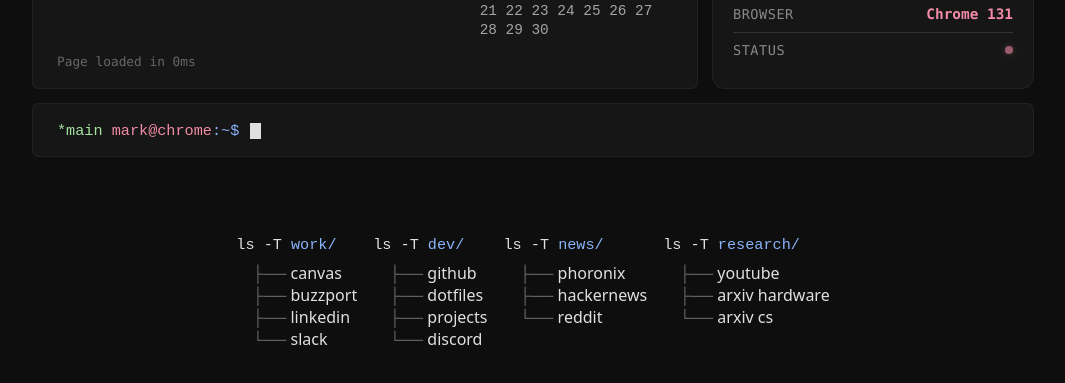
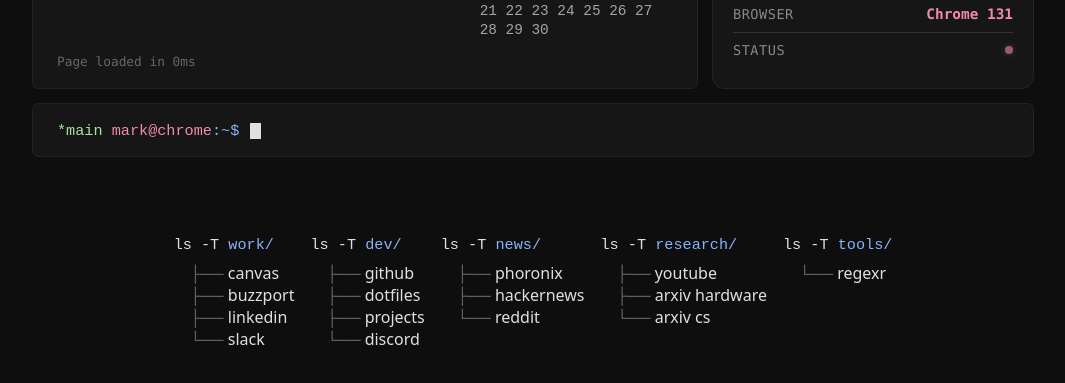
Before and after one commit to Wrench56/dotfiles, a plain HTML site: page homepage/dashboard.html in a window 1280 px wide. Shown: the part 341-724 px from the top of the page, without its empty margins (107-1172 px from the left). Drawn offline with Linux system fonts and the light colour scheme; no server answers.

Commit message:
feat(homepage): add `tools` link section

```diff
--- a/homepage/dashboard.html
+++ b/homepage/dashboard.html
@@ -439,6 +439,12 @@
           </li>
         </ul>
       </div>
+      <div class="column">
+        <code>ls -T <span class="path">tools/</span></code>
+        <ul>
+          <li><a href="https://regexr.com/" class="link">regexr</a></li>
+        </ul>
+      </div>
     </div>
 
     <script>
```
